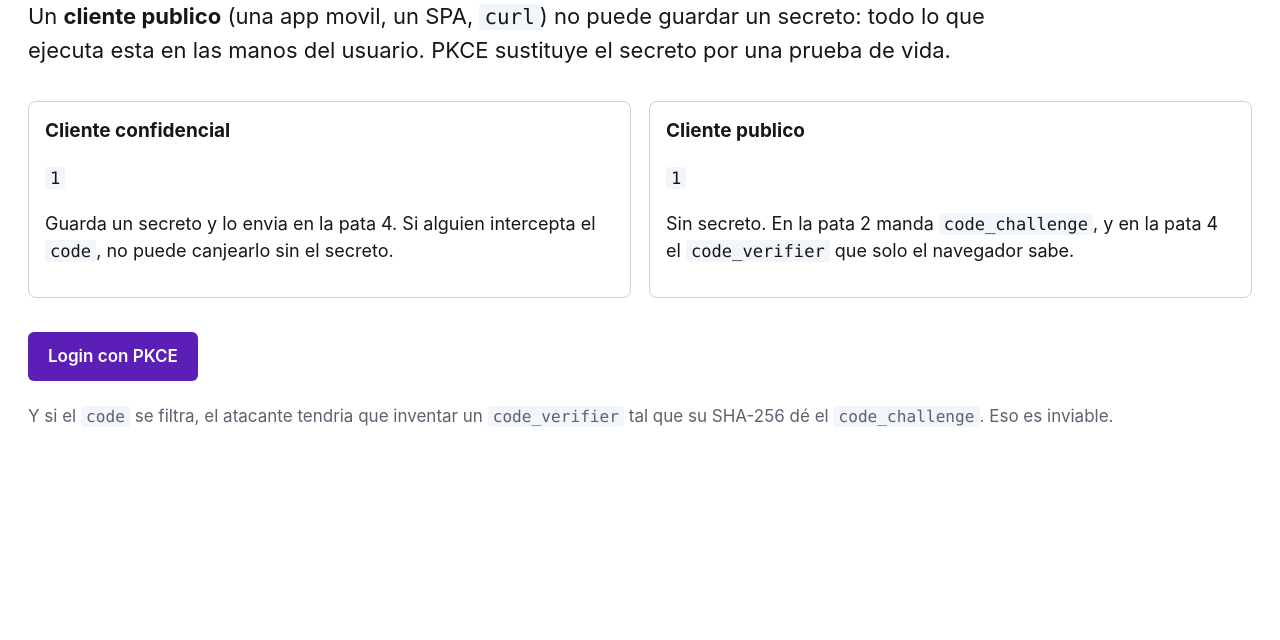
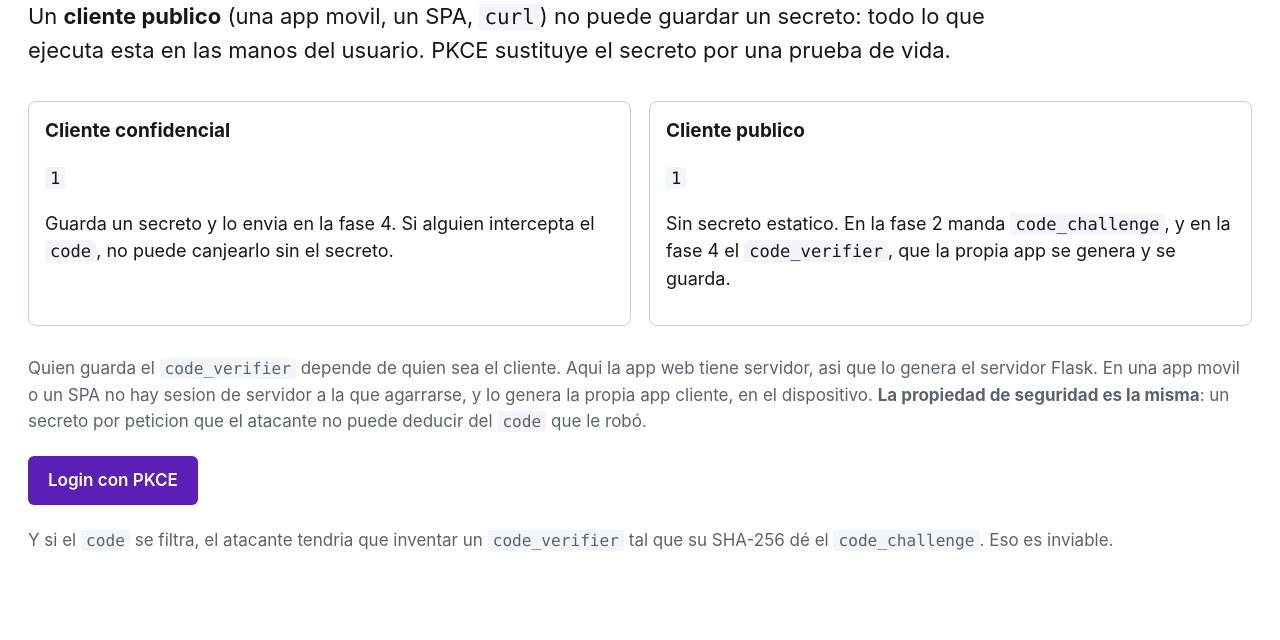
Before and after one commit to janorga/keycloak-poc, a Flask app: template templates/station_pkce.html in a window 1280 px wide. Shown: the part 240-880 px from the top of the page. Before the commit the page ends 667 px from the top, so only its background shows below. Run offline with Flask 3, Linux system fonts and the light colour scheme; the template is opened without the code that fills it: most values are stand-ins (such as "Sample title", 1, 10 or a date in 2020); parts of the project's set-up code (start-up, migrations or seed data) failed here and were passed over.

Commit message:
fix(docs): station 5 said the browser holds the PKCE verifier
Two sentences contradicted the code. The page claimed the code_verifier is
something "only the browser knows", and that it "never leaves the browser"
until phase 4. main.py generates it in Flask and posts it straight to
Keycloak in the back channel. The browser never holds it at all, and the
diagram now in station 1 would have drawn that contradiction on screen.

The truth is also the better lesson. The point of PKCE is not hiding a
secret somewhere else, it is replacing a static shared secret with a
per-request one the app generates itself. That is why a client which cannot
store anything can talk to Keycloak with no client_secret.

Added the distinction the class will ask about: here a web app has a
server, so the server generates it; a native app or SPA has no server
session to hold it, so the client generates it on the device. Same security
property, different holder.

```diff
--- a/templates/station_pkce.html
+++ b/templates/station_pkce.html
@@ -11,14 +11,20 @@ todo lo que ejecuta esta en las manos del usuario. PKCE sustituye el secreto por
   <div class="box">
     <div class="boxtitle">Cliente confidencial</div>
     <p><code>{{ client_id }}</code></p>
-    <p>Guarda un secreto y lo envia en la pata 4. Si alguien intercepta el <code>code</code>, no puede canjearlo sin el secreto.</p>
+    <p>Guarda un secreto y lo envia en la fase 4. Si alguien intercepta el <code>code</code>, no puede canjearlo sin el secreto.</p>
   </div>
   <div class="box">
     <div class="boxtitle">Cliente publico</div>
     <p><code>{{ public_client_id }}</code></p>
-    <p>Sin secreto. En la pata 2 manda <code>code_challenge</code>, y en la pata 4 el <code>code_verifier</code> que solo el navegador sabe.</p>
+    <p>Sin secreto estatico. En la fase 2 manda <code>code_challenge</code>, y en la fase 4 el <code>code_verifier</code>, que la propia app se genera y se guarda.</p>
   </div>
 </div>
+
+<p class="hint">Quien guarda el <code>code_verifier</code> depende de quien sea el cliente. Aqui la app web
+tiene servidor, asi que lo genera el servidor Flask. En una app movil o un SPA no hay
+sesion de servidor a la que agarrarse, y lo genera la propia app cliente, en el
+dispositivo. <strong>La propiedad de seguridad es la misma</strong>: un secreto por peticion
+que el atacante no puede deducir del <code>code</code> que le robó.</p>
 
 <div class="btnrow">
   <a class="btn bonus" href="{{ url_for('login_pkce') }}">Login con PKCE</a>
@@ -26,15 +32,15 @@ todo lo que ejecuta esta en las manos del usuario. PKCE sustituye el secreto por
 
 {% if trace and trace.code_challenge %}
 <h2>Lo que salio de tu flujo PKCE</h2>
-{{ jsonbox("Pata 2: lo que viajo al authorize endpoint", {
+{{ jsonbox("Fase 2: lo que viajo al authorize endpoint", {
     "client_id": trace.client_id,
     "code_challenge": trace.code_challenge,
     "code_challenge_method": "S256",
 }) }}
-<p class="muted">El <code>code_verifier</code> nunca sale del navegador hasta la pata 4, y el servidor solo guardo su hash (S256). Robar el <code>code</code> no sirve de nada.</p>
+<p class="muted">El <code>code_verifier</code> no pasa por el navegador en ningun momento: lo genera la app, se lo queda, y en la fase 4 lo manda directo a Keycloak por el back channel. Al autorizar solo se publico su hash (S256), de modo que la <code>challenge</code> que viajaba en la fase 2 no sirve para canjear nada. Robar el <code>code</code> no sirve de nada.</p>
 
 {% if trace.request %}
-{{ jsonbox("Pata 4: lo que se envio al token endpoint", trace.request) }}
+{{ jsonbox("Fase 4: lo que se envio al token endpoint", trace.request) }}
 <p>Fíjate: <strong>no hay <code>client_secret</code></strong>. Hay <code>code_verifier</code>.</p>
 {% endif %}
 {% endif %}
```
